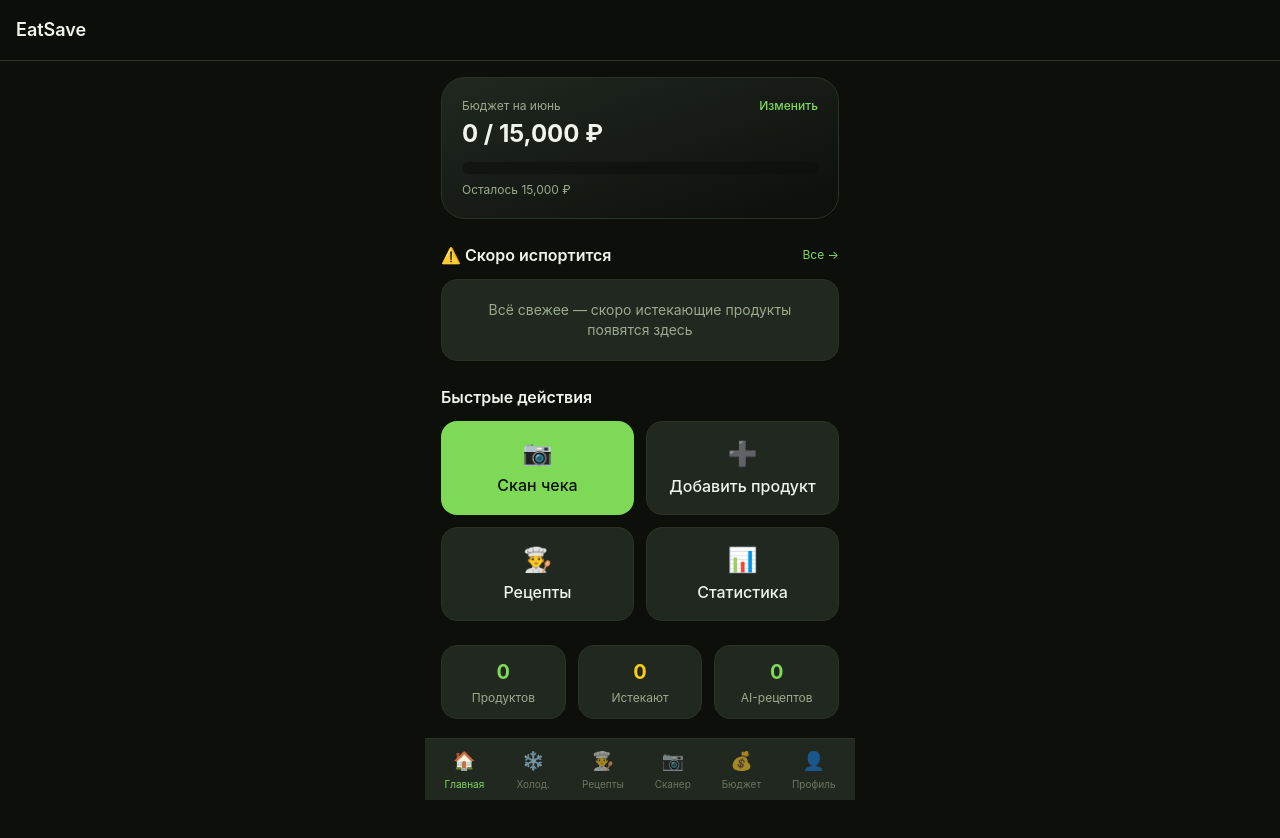
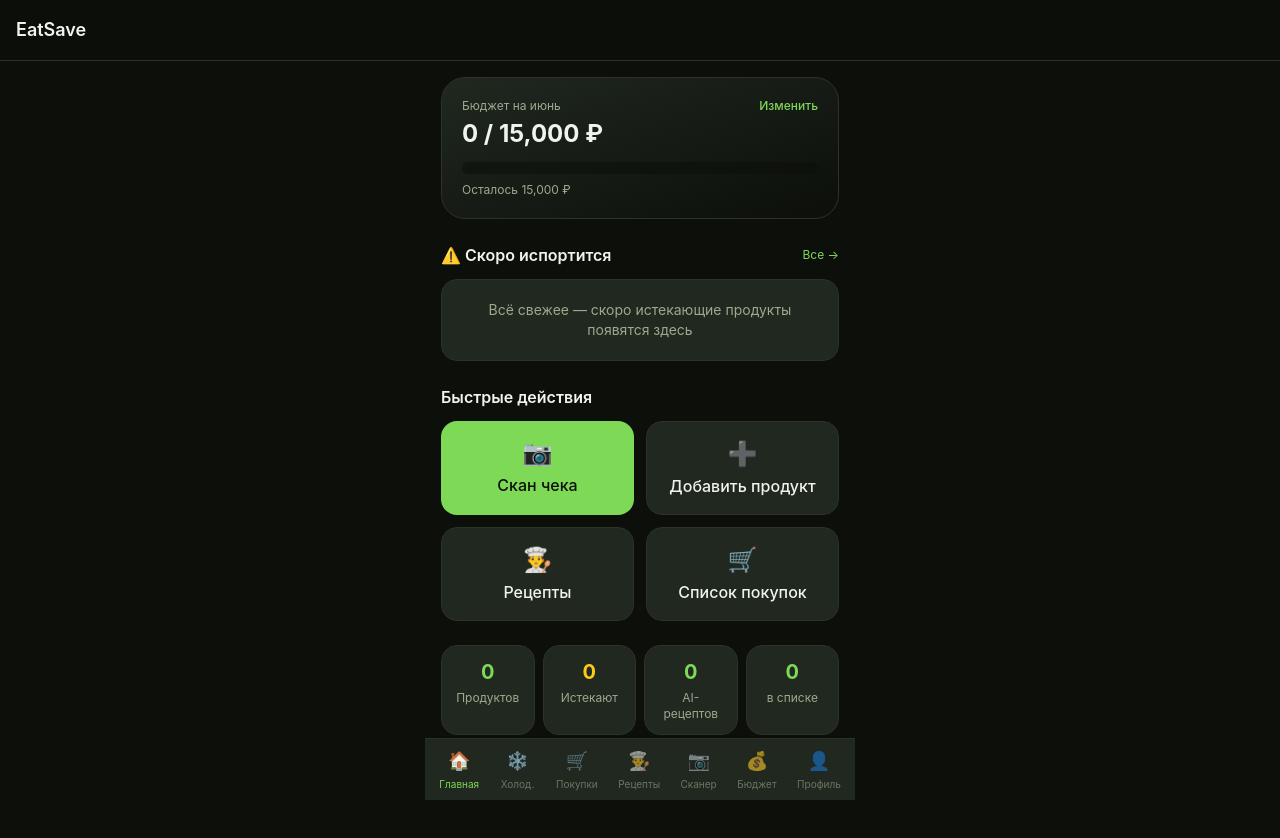
Before and after one commit to finikovich2018-stack/eatsavehelper, a Next.js app: page /home in a window 1280 px wide. Shown: the top 838 px of the page. Built offline with nearby package versions, Linux system fonts and the light colour scheme.

Commit message:
fix: restore shopping list tab and open shopping push in app
Co-authored-by: Cursor <cursoragent@cursor.com>

```diff
--- a/app/api/cron/check-expiry/route.ts
+++ b/app/api/cron/check-expiry/route.ts
@@ -1,18 +1,20 @@
 import { NextResponse } from 'next/server';
 import { createClient } from '@supabase/supabase-js';
-import { getAppHomeUrl } from '@/lib/app-url';
+import { getAppHomeUrl, getAppShoppingUrl } from '@/lib/app-url';
 import { getBotToken } from '@/lib/bot-token';
 import {
   buildFoodReminderMessage,
   fetchFoodReminders,
+  reminderAppPath,
   reminderPreview,
+  type ReminderUser,
 } from '@/lib/food-reminders';
 
 export const runtime = 'nodejs';
 export const dynamic = 'force-dynamic';
 export const fetchCache = 'force-no-store';
 
-async function sendMessage(chatId: number, text: string) {
+async function sendMessage(chatId: number, text: string, appUrl = getAppHomeUrl()) {
   const botToken = getBotToken();
   if (!botToken) return false;
 
@@ -25,13 +27,17 @@ async function sendMessage(chatId: number, text: string) {
       parse_mode: 'HTML',
       reply_markup: {
         inline_keyboard: [[
-          { text: '📱 Открыть EatSave', web_app: { url: getAppHomeUrl() } },
+          { text: '📱 Открыть EatSave', web_app: { url: appUrl } },
         ]],
       },
     }),
   });
 
   return res.ok;
+}
+
+function reminderAppUrl(user: ReminderUser): string {
+  return reminderAppPath(user) === '/shopping' ? getAppShoppingUrl() : getAppHomeUrl();
 }
 
 function verifyCronAuth(req: Request): boolean {
@@ -98,7 +104,7 @@ export async function GET(req: Request) {
   for (const user of users) {
     const text = buildFoodReminderMessage(user);
     if (!text) continue;
-    const ok = await sendMessage(user.chat_id, text);
+    const ok = await sendMessage(user.chat_id, text, reminderAppUrl(user));
     if (ok) sent++;
   }
 
--- a/app/fridge/page.tsx
+++ b/app/fridge/page.tsx
@@ -158,19 +158,25 @@ function FridgePageContent() {
     <main className="min-h-screen bg-background text-foreground pb-24">
       <TopBar title={t('fridge.title')} />
       <div className="max-w-mobile mx-auto px-4 py-4">
-        <div className="grid grid-cols-2 gap-3 mb-4">
+        <div className="grid grid-cols-3 gap-3 mb-4">
           <button
             onClick={() => setShowForm(!showForm)}
             disabled={atFridgeLimit}
-            className="bg-accent text-background py-3 rounded-2xl font-medium disabled:opacity-50"
+            className="bg-accent text-background py-3 rounded-2xl font-medium disabled:opacity-50 text-sm"
           >
             {t('fridge.add')}
           </button>
           <Link
             href="/scan"
-            className="bg-surface border border-border py-3 rounded-2xl font-medium text-center active:scale-[0.98] transition"
+            className="bg-surface border border-border py-3 rounded-2xl font-medium text-center active:scale-[0.98] transition text-sm"
           >
             {t('fridge.scanReceipt')}
+          </Link>
+          <Link
+            href="/shopping"
+            className="bg-surface border border-accent/40 py-3 rounded-2xl font-medium text-center active:scale-[0.98] transition text-sm text-accent"
+          >
+            🛒 {t('nav.shopping')}
           </Link>
         </div>
 
--- a/app/home/page.tsx
+++ b/app/home/page.tsx
@@ -149,14 +149,14 @@ export default function HomePage() {
               <div className="text-2xl mb-1">👨‍🍳</div>
               {t('home.recipes')}
             </Link>
-            <Link href="/profile" className="bg-surface border border-border rounded-2xl p-4 text-center font-medium active:scale-[0.98] transition">
-              <div className="text-2xl mb-1">📊</div>
-              {t('home.stats')}
+            <Link href="/shopping" className="bg-surface border border-border rounded-2xl p-4 text-center font-medium active:scale-[0.98] transition">
+              <div className="text-2xl mb-1">🛒</div>
+              {t('home.shoppingList')}
             </Link>
           </div>
         </div>
 
-        <div className="grid grid-cols-3 gap-3">
+        <div className="grid grid-cols-4 gap-2">
           <Link
             href="/fridge"
             className="bg-surface border border-border rounded-2xl p-3 text-center active:scale-[0.97] transition"
@@ -178,6 +178,13 @@ export default function HomePage() {
             <div className="text-xl font-bold text-accent">{stats.recipes}</div>
             <div className="text-xs text-muted mt-1">{t('home.recipesCount')}</div>
           </Link>
+          <Link
+            href="/shopping"
+            className="bg-surface border border-border rounded-2xl p-3 text-center active:scale-[0.97] transition"
+          >
+            <div className="text-xl font-bold text-accent">{stats.shopping}</div>
+            <div className="text-xs text-muted mt-1">{t('home.shoppingCount')}</div>
+          </Link>
         </div>
       </div>
     </main>
--- a/components/layout/BottomNav.tsx
+++ b/components/layout/BottomNav.tsx
@@ -7,6 +7,7 @@ import type { TranslationKey } from "@/lib/i18n/translations";
 const tabs: { href: string; icon: string; labelKey: TranslationKey }[] = [
   { href: "/home", icon: "🏠", labelKey: "nav.home" },
   { href: "/fridge", icon: "❄️", labelKey: "nav.fridge" },
+  { href: "/shopping", icon: "🛒", labelKey: "nav.shopping" },
   { href: "/recipes", icon: "👨‍🍳", labelKey: "nav.recipes" },
   { href: "/scan", icon: "📷", labelKey: "nav.scan" },
   { href: "/budget", icon: "💰", labelKey: "nav.budget" },
--- a/lib/app-url.ts
+++ b/lib/app-url.ts
@@ -7,3 +7,7 @@ export function getAppBaseUrl(): string {
 export function getAppHomeUrl(): string {
   return `${getAppBaseUrl()}/home`;
 }
+
+export function getAppShoppingUrl(): string {
+  return `${getAppBaseUrl()}/shopping`;
+}
```
Also changed, not shown: lib/food-reminders.ts (+8 -0 lines).
